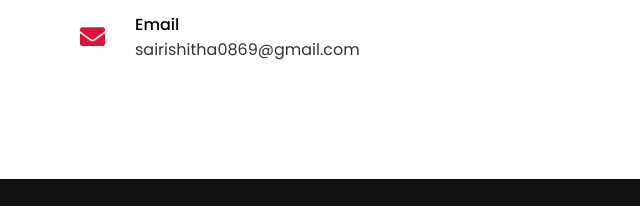
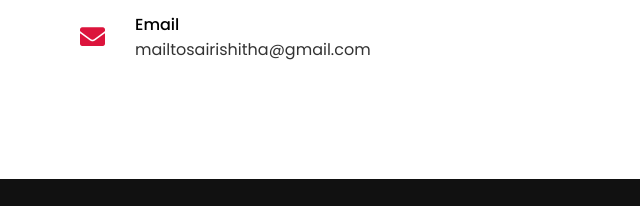
Before and after one commit to sairish/sairish.github.io, a plain HTML site: page index.html in a window 1280 px wide. Shown: the part 4597-4803 px from the top of the page, 0-640 px from the left. Drawn offline with nearby package versions, Linux system fonts and the light colour scheme.

Commit message:
Update index.html

```diff
--- a/index.html
+++ b/index.html
@@ -277,7 +277,7 @@
                             <i class="fas fa-envelope"></i>
                             <div class="info">
                                 <div class="head">Email</div>
-                                <div class="sub-title">sairishitha0869@gmail.com</div>
+                                <div class="sub-title">mailtosairishitha@gmail.com</div>
                             </div>
                         </div>
                     </div>
```
